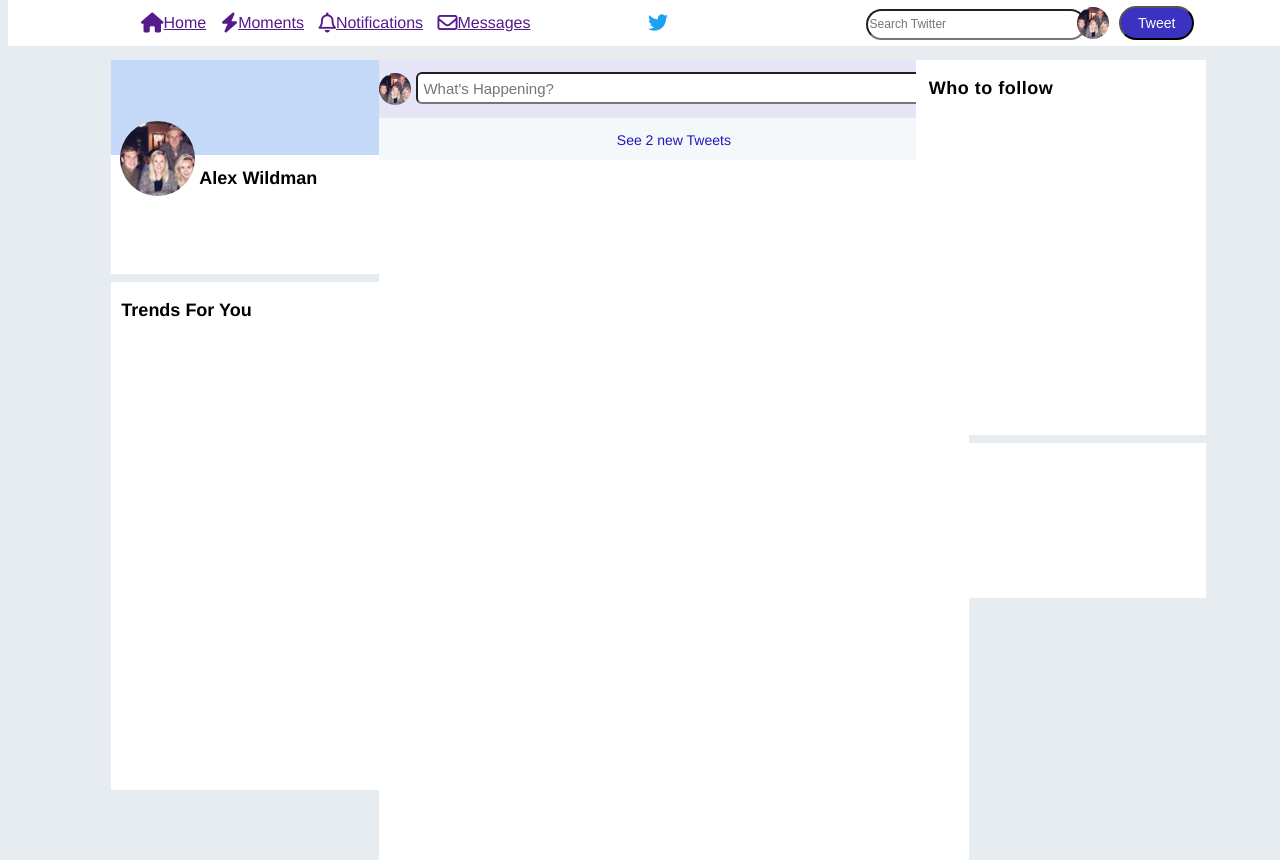
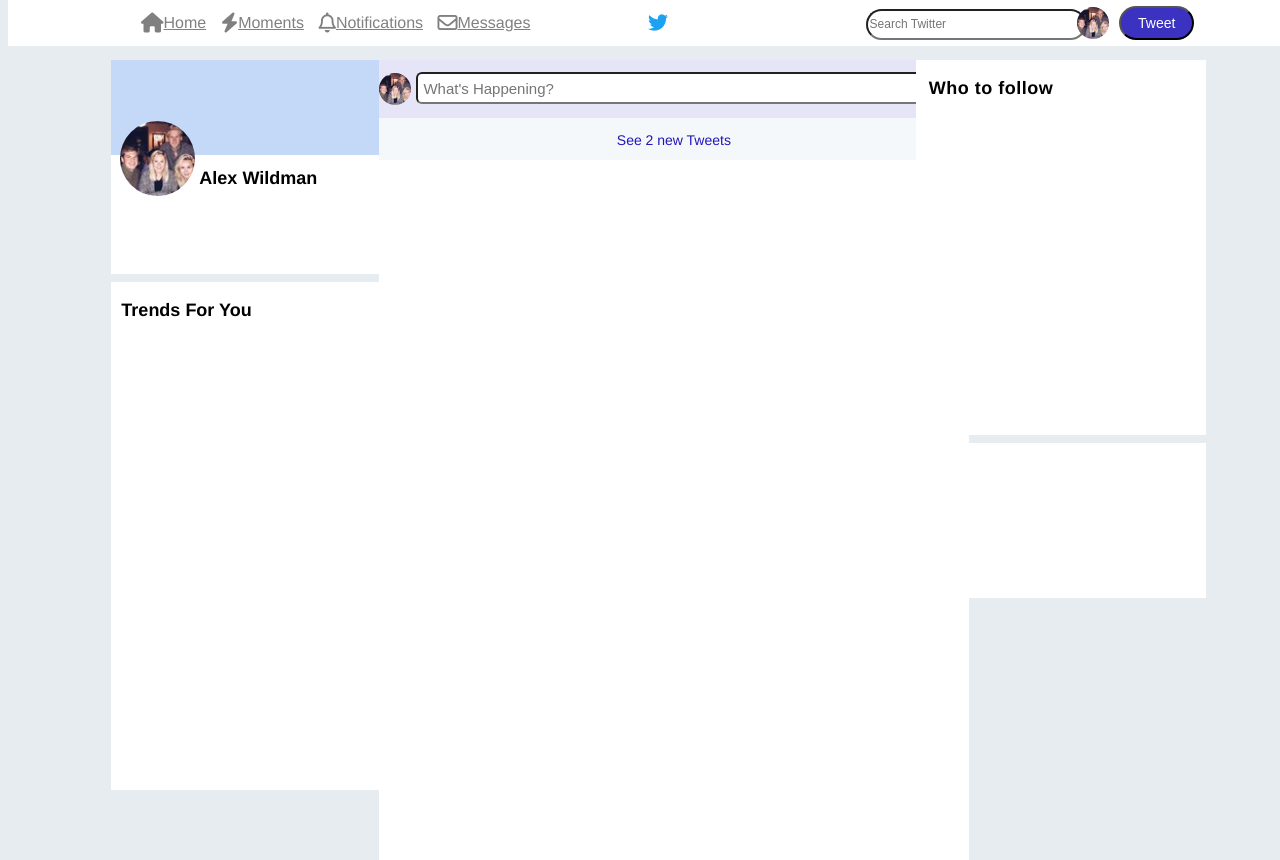
Before and after one commit to wildmanalex/social-build, a plain HTML site: page index.html in a window 1280 px wide. Drawn offline with Linux system fonts and the light colour scheme.

Commit message:
added font color

```diff
--- a/main.css
+++ b/main.css
@@ -18,6 +18,10 @@ body {
 	position: absolute;
 	left: 10%;
 	font-family: helvetica;
+	color: grey;
+}
+.nav-bar .links a{
+	color: grey;
 }
 .nav-bar .nav-link {
 	font: 13px;
```
